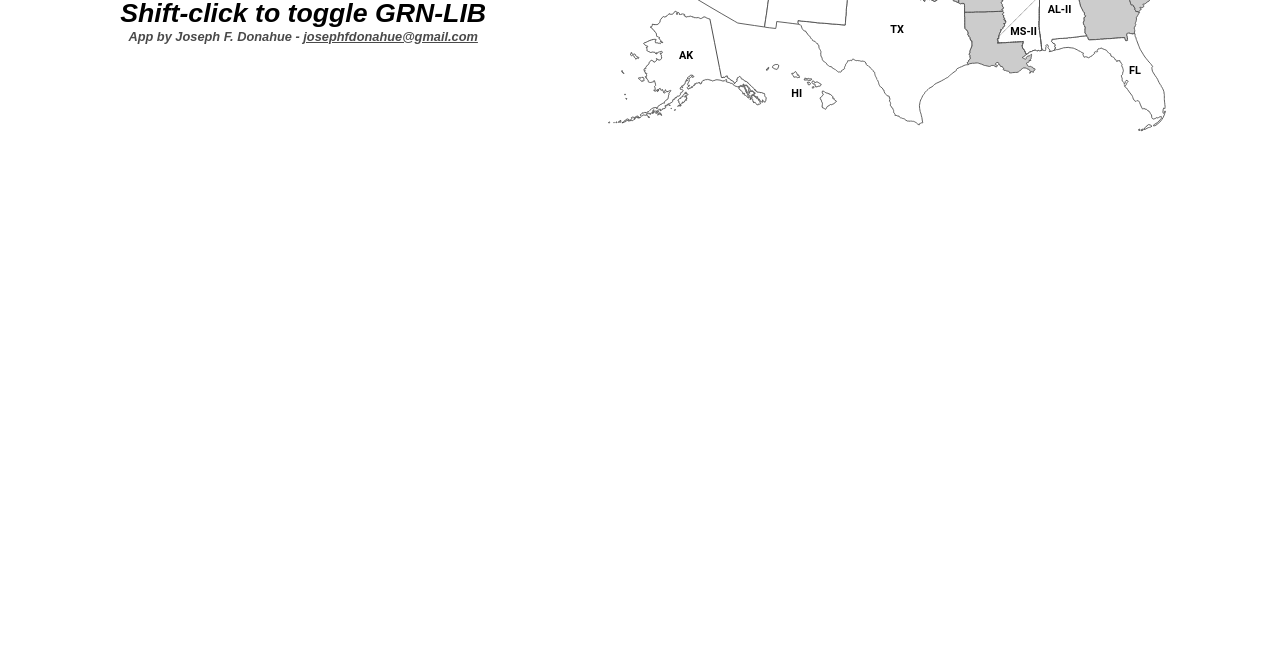
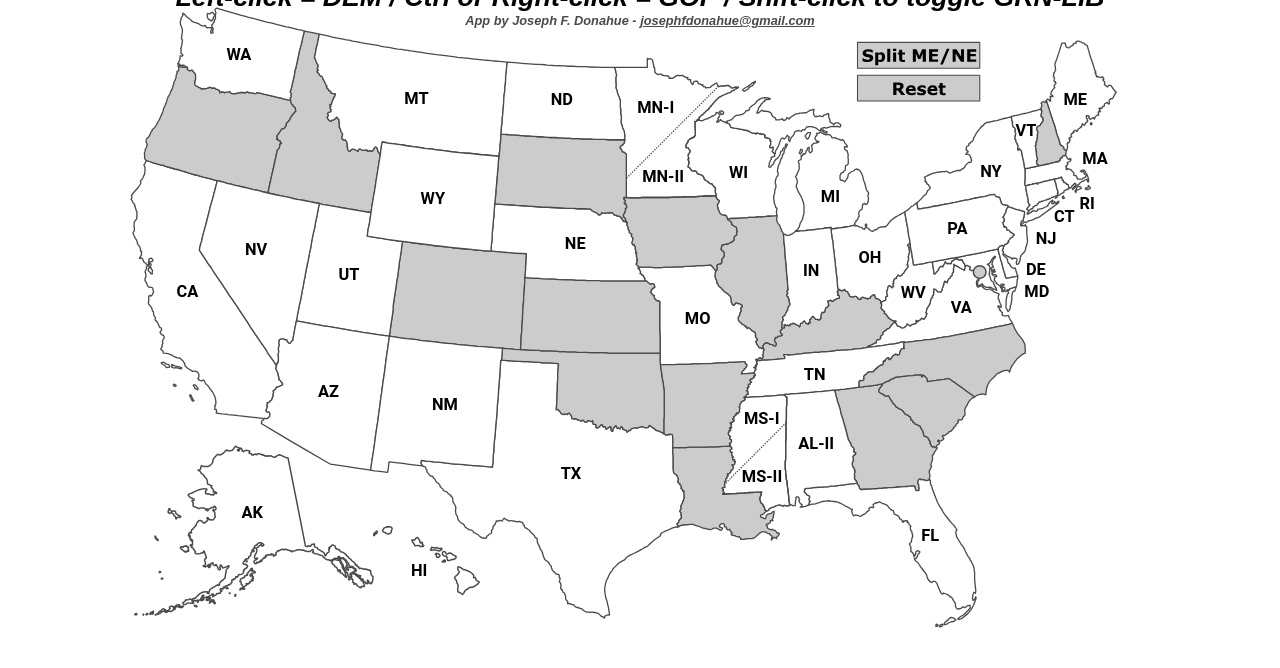
Before and after one commit to sephdo/SenateClick, a plain HTML site: page index.html in a window 1280 px wide. Shown: the part 415-1083 px from the top of the page. Before the commit the page ends 800 px from the top, so only its background shows below. Drawn offline with nearby package versions, Linux system fonts and the light colour scheme.

Commit message:
Moved SVG location

```diff
--- a/index.html
+++ b/index.html
@@ -100,8 +100,8 @@ function import_svg(){
 	// not needed if your server delivers SVG with correct MIME type
 	xhr.overrideMimeType("image/svg+xml");
 	xhr.send("");
-	//document.getElementById("svgContainer").appendChild(xhr.responseXML.documentElement);
-	document.body.appendChild(xhr.responseXML.documentElement);
+	document.getElementById("svgContainer").appendChild(xhr.responseXML.documentElement);
+	//document.body.appendChild(xhr.responseXML.documentElement);
 }
 function adjust_scoreboard(){
 	for(i = 0; i < scoreboard.length; i++){
@@ -413,6 +413,7 @@ body{
 	<div id="GOP2" class="partybar"><p></p></div>
 	<div id="GOP3" class="partybar"><p></p></div>
 </div>
+<div id="svgContainer"></div>
 </div>
 <h1 class="lowernote">Left-click = DEM / Ctrl or Right-click = GOP / Shift-click to toggle GRN-LIB<br><div style="font-size:1vw;color:#4a4a4a">App by Joseph F. Donahue - <a style="font-size:1vw;color:#4a4a4a" href="mailto:josephfdonahue@gmail.com">josephfdonahue@gmail.com</a></div></h1>
 </div>
```
